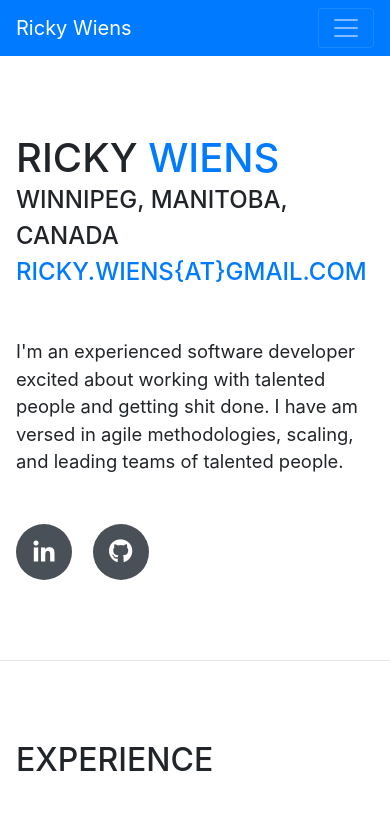
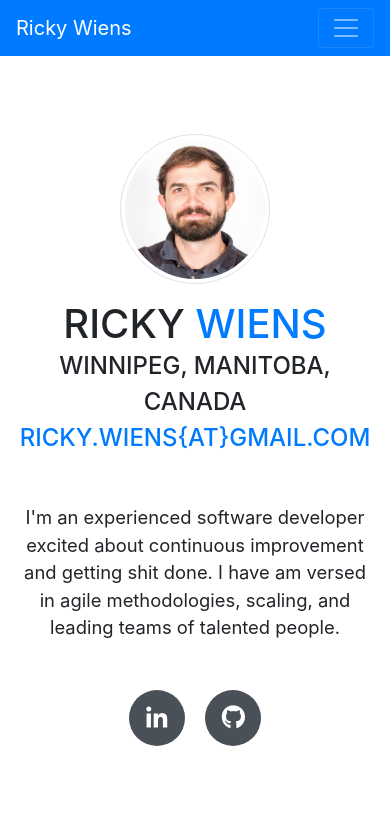
Before and after one commit to rickywiens/rickywiens.github.io, a website with bundled scripts: page index.html in a window 390 px wide. Shown: the top 824 px of the page. Built offline with nearby package versions, Linux system fonts and the light colour scheme; a web font is replaced by a local one.

Commit message:
Make image mobile friendly. Update text

```diff
--- a/index.html
+++ b/index.html
@@ -59,14 +59,17 @@
     <div class="container-fluid p-0">
 
       <section class="resume-section p-3 p-lg-5 d-flex d-column" id="about">
-        <div class="my-auto">
+        <div class="my-auto profile-hero">
+          <span class="d-xs-block d-lg-none mx-auto">
+            <img class="img-fluid img-thumbnail rounded-circle mx-auto mb-3 mobile-profile-thumbnail" src="img/profile.jpg" alt="">
+          </span>
           <h1 class="mb-0">Ricky
             <span class="text-primary">Wiens</span>
           </h1>
           <div class="subheading mb-5">Winnipeg, Manitoba, Canada
             <a href="#">ricky.wiens{at}gmail.com</a>
           </div>
-          <p class="lead mb-5">I'm an experienced software developer excited about working with talented people and getting shit done. I have am versed in agile methodologies, scaling, and leading teams of talented people.</p>
+          <p class="lead mb-5">I'm an experienced software developer excited about continuous improvement and getting shit done. I have am versed in agile methodologies, scaling, and leading teams of talented people.</p>
           <div class="social-icons">
             <a href="https://www.linkedin.com/in/ricky-wiens-3770663b">
               <i class="fab fa-linkedin-in"></i>
@@ -88,7 +91,7 @@
             <div class="resume-content mr-auto">
               <h3 class="mb-0">Software Development Manager/Lead Software Developer</h3>
               <div class="subheading mb-3">Bold Commerce</div>
-              <p>I help team leads at Bold with their leadership challenges. I help define the software developer hiring process and conduct interviews with developer candidates. I create innovative software architecture which defines the future of software projects at Bold. I am a subject matter expert in subscription commerce and payment gateway integrations. I am heavily involved in the scalability and reliability of the infrastructure and software systems at Bold. I am on-call to fix production infrastructure and application emergencies. I am the go-to person for questions about the Shopify API.</p>
+              <p>I help team leads at Bold with their leadership challenges. I help define the software developer hiring process and conduct interviews with developer candidates. I create innovative software architecture which defines the future of software projects at Bold. I am a subject matter expert in subscription commerce and payment gateway integrations. I am heavily involved in the scalability and reliability of the infrastructure and software systems at Bold. I am on-call to fix production infrastructure and application emergencies. I am the go-to person for questions about the Shopify API. I have contributed in some way to most of the applications Bold has in the Shopify store.</p>
             </div>
             <div class="resume-date text-md-right">
               <span class="text-primary">May 2015 - Present</span>
@@ -99,7 +102,7 @@
             <div class="resume-content mr-auto">
               <h3 class="mb-0">Software Developer</h3>
               <div class="subheading mb-3">Tipping Canoe</div>
-              <p>Developing new websites using Laravel with the help of Composer, Bower, Grunt and SCSS. Maintaining High-Traffic legacy sites in our own PHP framework is another core aspect of my role. I work heavily with affiliate tracking technology.</p>
+              <p>I Developed new websites using Laravel with the help of Composer, Bower, Grunt and SCSS. Maintaining High-Traffic legacy sites in our own PHP framework was another core aspect of my role. I worked heavily with affiliate tracking technology. I built a pusher-style service using Java and CometD that is able to maintain 30k simultaneous websocket connections on one small server. I am the original developer of the "flamedeer" holiday game on hotukdeals.com.</p>
             </div>
             <div class="resume-date text-md-right">
               <span class="text-primary">May 2011 - May 2015</span>
--- a/scss/_resume-item.scss
+++ b/scss/_resume-item.scss
@@ -25,3 +25,13 @@ section.resume-section {
     padding-bottom: 3rem !important;
   }
 }
+
+@media (max-width: 768px) {
+  .profile-hero {
+    text-align: center;
+  }
+
+  .mobile-profile-thumbnail {
+    width: 150px;
+  }
+}
```
Also changed, not shown: css/resume.css, css/resume.min.css.
